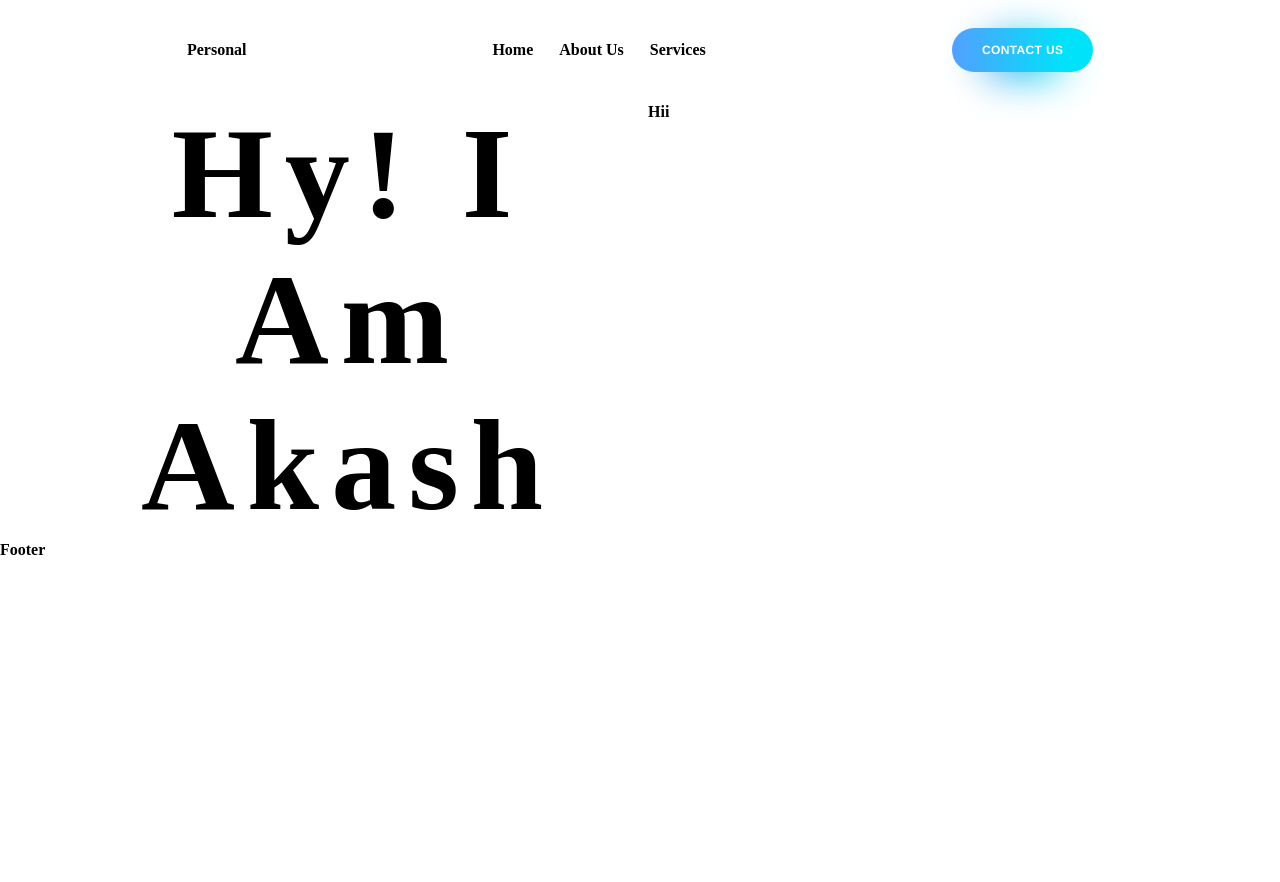
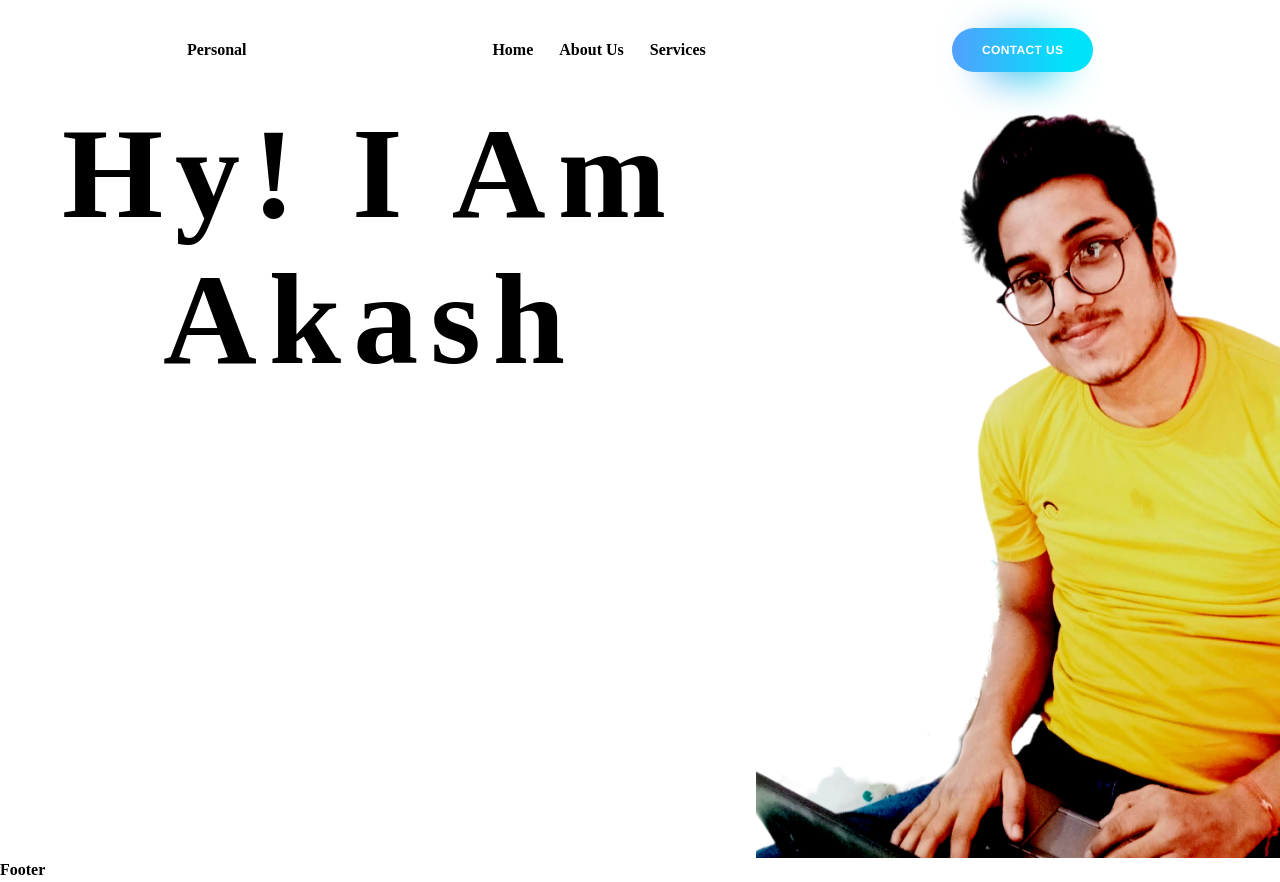
Before and after one commit to MrAkash33/next-Portfolio, a Next.js app: page / in a window 1280 px wide. Before the commit the page ends 800 px from the top, so only its background shows below. Built offline with nearby package versions, Linux system fonts and the light colour scheme; a web font is replaced by a local one.

Commit message:
Work On Header

```diff
--- a/pages/index.js
+++ b/pages/index.js
@@ -1,20 +1,21 @@
 import { Container, Grid } from "@mui/material";
-
+import Image from 'next/image'
+import MyImage from '../public/mrpatsy1.png'
 export default function Home() {
   return (
     <>
-      <Container>
+      <div>
       <Grid container spacing={2}>
-      <Grid item xs={6}>
+      <Grid item xs={7}>
         <div className="title">
           <h1>Hy! I Am <br></br>Akash</h1>
         </div>
       </Grid>
-      <Grid item xs={6}>
-      <h2>Hii</h2>
+      <Grid item xs={5}>
+      <Image src={MyImage}   layout="responsive" />
       </Grid>
       </Grid>
-      </Container>
+      </div>
     </>
   )
 }
```
Also changed, not shown: public/mrpatsy.png (added), public/mrpatsy1.png (added).
